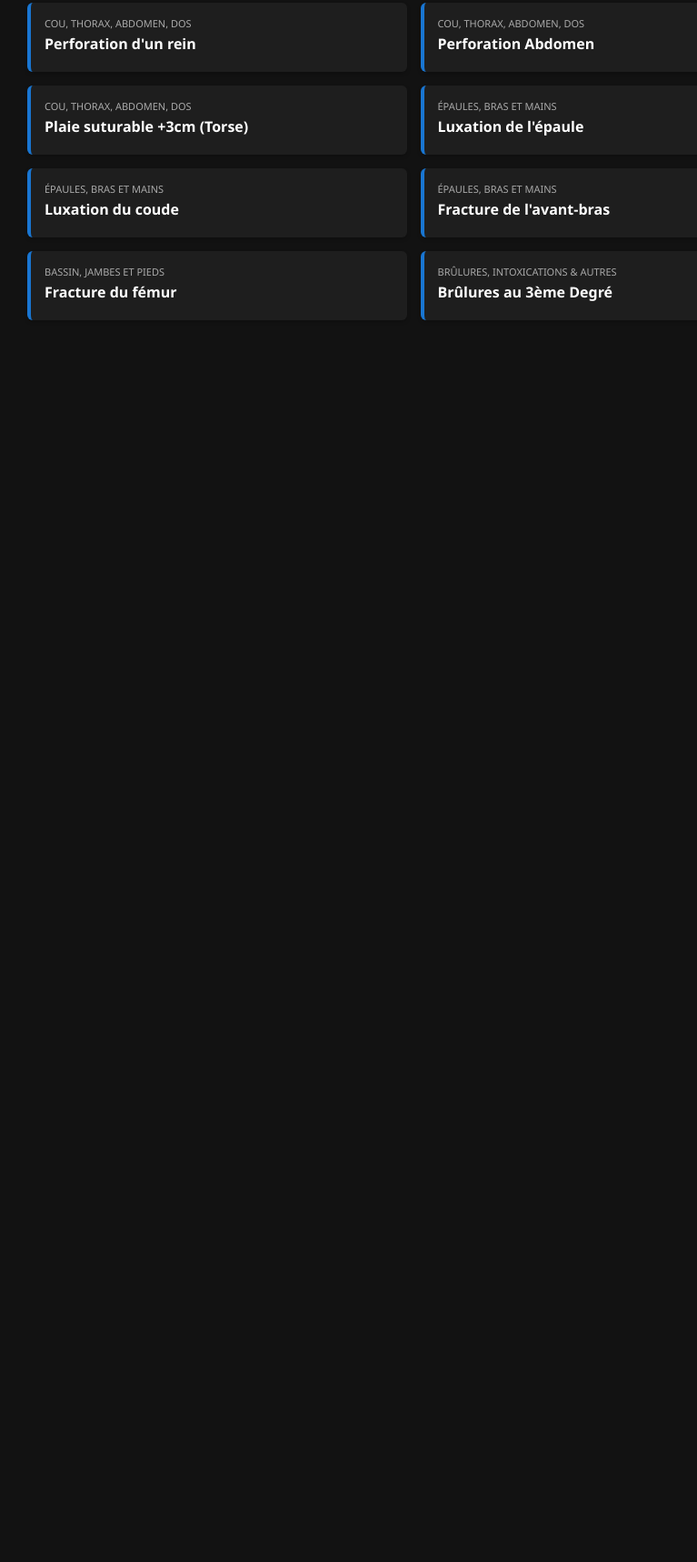
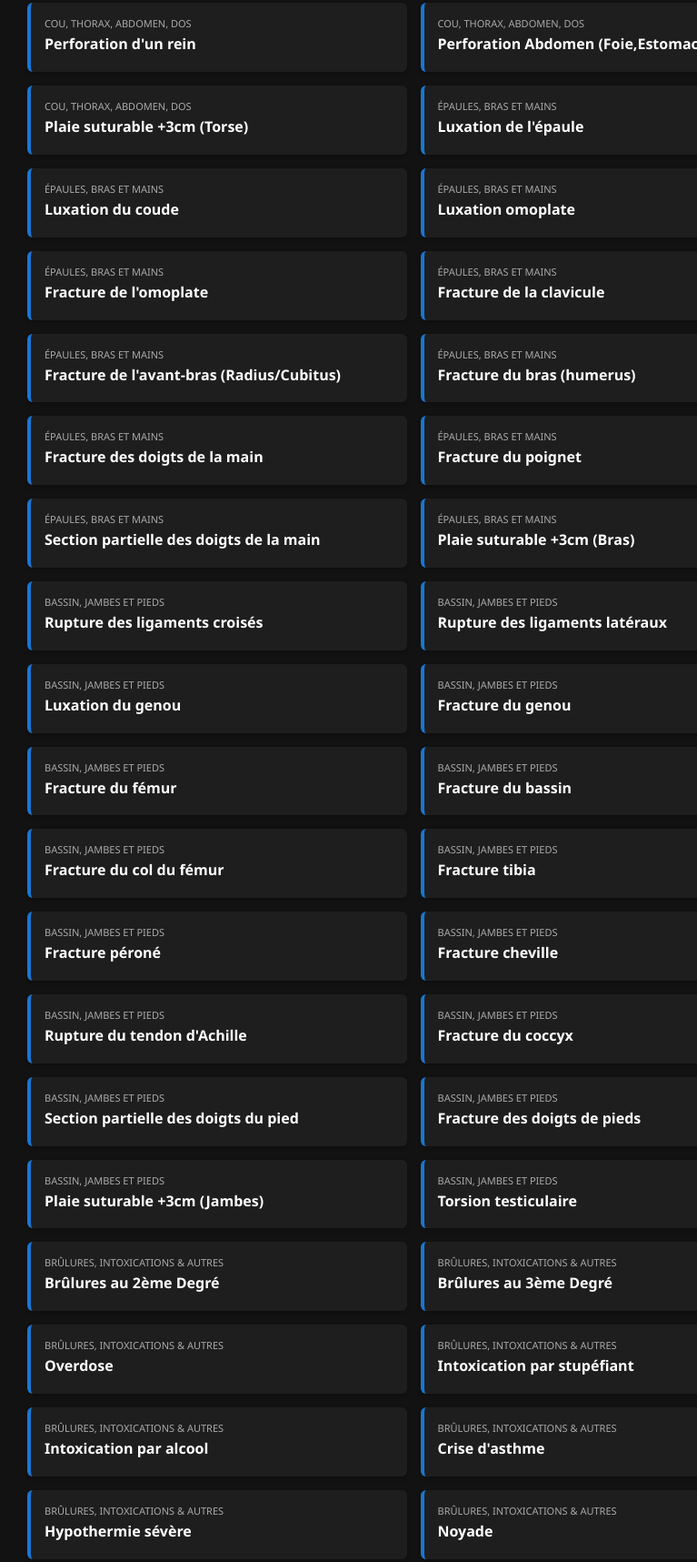
Before and after one commit to Jeniaa21/site-EMS, a plain HTML site: page index.html in a window 1280 px wide. Shown: the part 899-2616 px from the top of the page at 91% size, without its empty margins (0-767 px from the left). Before the commit the page ends 1281 px from the top, so only its background shows below. Drawn offline with Linux system fonts and the light colour scheme.

Commit message:
Update index.html

```diff
--- a/index.html
+++ b/index.html
@@ -89,14 +89,12 @@
         .card h3 { margin: 0 0 5px 0; color: white; font-size: 16px; line-height: 1.3;}
         .card .cat { font-size: 11px; color: #aaa; text-transform: uppercase; margin-bottom: 5px; }
 
-        /* Styles spécifiques à la facturation */
         .card .price { font-weight: bold; color: var(--accent); margin-top: 10px; font-size: 18px;}
         .qty-controls { display: flex; align-items: center; gap: 10px; margin-top: 10px; }
         .qty-btn { background: #444; border: none; color: white; border-radius: 4px; width: 30px; height: 30px; cursor: pointer; font-size: 18px; font-weight: bold;}
         .qty-btn:hover { background: var(--secondary); }
         .qty-val { font-size: 16px; font-weight: bold; width: 20px; text-align: center; }
 
-        /* Panneaux latéraux */
         .summary-panel {
             flex: 1; min-width: 300px; background-color: var(--card-bg);
             border-radius: 8px; padding: 20px; border-top: 5px solid var(--primary);
@@ -129,7 +127,6 @@
         ::-webkit-scrollbar-thumb { background: #555; border-radius: 4px; }
         ::-webkit-scrollbar-thumb:hover { background: var(--secondary); }
 
-        /* Pour cacher/afficher les vues */
         .hidden { display: none !important; }
 
     </style>
@@ -190,9 +187,10 @@
 
     <script>
         // ==========================================
-        // BASE DE DONNÉES : BLESSURES
+        // BASE DE DONNÉES COMPLÈTE : BLESSURES
         // ==========================================
         const blessures = [
+            // TÊTE
             { cat: "Tête", nom: "Hémorragie intracrânienne", repos: "1H", recup: "24H", traitement: "Acte neurochirurgical (ablation de l'hématome intracérébral)", avis: "Chirurgien" },
             { cat: "Tête", nom: "AVC", repos: "1H", recup: "12H", traitement: "Médicament anticoagulants", avis: "Pas d'avis spé." },
             { cat: "Tête", nom: "Commotion cérébrale", repos: "10 minutes", recup: "1H", traitement: "Repos complet + médicaments antalgiques", avis: "Pas d'avis spé." },
@@ -203,6 +201,8 @@
             { cat: "Tête", nom: "Plaie suturable +3cm (Tête)", repos: "/", recup: "/", traitement: "Suture + Antisepsie + bandage + antalgiques", avis: "Pas d'avis spé." },
             { cat: "Tête", nom: "Fracture du nez", repos: "/", recup: "/", traitement: "Remise en place du nez + Antalgiques", avis: "Pas d'avis spé." },
             { cat: "Tête", nom: "Perforation du tympan", repos: "10 minutes", recup: "1H", traitement: "Antibiotiques auriculaires ( gouttes ) + Antalgiques", avis: "Pas d'avis spé." },
+
+            // COU, THORAX, ABDOMEN, DOS
             { cat: "Cou, Thorax, Abdomen, Dos", nom: "Fracture cervicale", repos: "30 minutes", recup: "2H", traitement: "Acte chirurgical réparation de la vertèbre ( ciment médical ) + Attelle type corset + Antalgiques", avis: "Chir. + Kiné" },
             { cat: "Cou, Thorax, Abdomen, Dos", nom: "Fracture vertebres (dos)", repos: "30 minutes", recup: "2H", traitement: "Acte chirurgical réparation de la vertèbre ( ciment médical ) + Attelle type corset + Antalgiques", avis: "Chir. + kiné" },
             { cat: "Cou, Thorax, Abdomen, Dos", nom: "Fracture de côte", repos: "/", recup: "1H", traitement: "Prescription de médicaments antalgiques", avis: "Pas d'avis spé." },
@@ -210,18 +210,53 @@
             { cat: "Cou, Thorax, Abdomen, Dos", nom: "Perforation du poumon (Pneumothorax)", repos: "30 minutes", recup: "18H", traitement: "Acte chirurgicale (Suture du poumon) + repos complet + Antalgiques + Oxygène", avis: "Chirurgien" },
             { cat: "Cou, Thorax, Abdomen, Dos", nom: "Perforation de la râte", repos: "30 minutes", recup: "18H", traitement: "Ablation de la râte", avis: "Chirurgien" },
             { cat: "Cou, Thorax, Abdomen, Dos", nom: "Perforation d'un rein", repos: "30 minutes", recup: "18H", traitement: "Repos complet + sonde urinaire", avis: "Chirurgien" },
-            { cat: "Cou, Thorax, Abdomen, Dos", nom: "Perforation Abdomen", repos: "30 minutes", recup: "18H", traitement: "Repos complet + sonde naso-gastrique + Poche de stomie", avis: "Chirurgien" },
+            { cat: "Cou, Thorax, Abdomen, Dos", nom: "Perforation Abdomen (Foie,Estomac, Intestin)", repos: "30 minutes", recup: "18H", traitement: "Repos complet + sonde naso-gastrique + Poche de stomie", avis: "Chirurgien" },
             { cat: "Cou, Thorax, Abdomen, Dos", nom: "Plaie suturable +3cm (Torse)", repos: "/", recup: "1H", traitement: "Suture + Antisepsie + bandage + antalgiques", avis: "Pas d'avis spé." },
+
+            // EPAULES BRAS MAINS
             { cat: "Épaules, bras et mains", nom: "Luxation de l'épaule", repos: "/", recup: "30 minutes", traitement: "Remis en place de l'articulation + Attelle \"Dujarier\" + Antalgiques", avis: "Kinésithérapeute" },
             { cat: "Épaules, bras et mains", nom: "Luxation du coude", repos: "/", recup: "30 minutes", traitement: "Remise en place de l'articulation + Attelle \"Dujarier\" + Antalgiques", avis: "Kinésithérapeute" },
-            { cat: "Épaules, bras et mains", nom: "Fracture de l'avant-bras", repos: "/", recup: "1H", traitement: "Plâtre + Antalgiques", avis: "Kinésithérapeute" },
+            { cat: "Épaules, bras et mains", nom: "Luxation omoplate", repos: "/", recup: "30 minutes", traitement: "Remise en place de l'articulation + Attelle \"Dujarier\" + Antalgiques", avis: "Kinésithérapeute" },
+            { cat: "Épaules, bras et mains", nom: "Fracture de l'omoplate", repos: "/", recup: "1H", traitement: "Acte chirurgical : Pose d'une plaque pour refixer l'os + Antalgiques + Attelle \"Dujarier\"", avis: "Kinésithérapeute" },
+            { cat: "Épaules, bras et mains", nom: "Fracture de la clavicule", repos: "/", recup: "1H", traitement: "Acte chirurgical : Pose d'une plaque pour refixer l'os + Antalgiques + Attelle \"Dujarier\"", avis: "Kinésithérapeute" },
+            { cat: "Épaules, bras et mains", nom: "Fracture de l'avant-bras (Radius/Cubitus)", repos: "/", recup: "1H", traitement: "Plâtre + Antalgiques", avis: "Kinésithérapeute" },
+            { cat: "Épaules, bras et mains", nom: "Fracture du bras (humerus)", repos: "/", recup: "1H", traitement: "Plâtre + Antalgiques", avis: "Kinésithérapeute" },
+            { cat: "Épaules, bras et mains", nom: "Fracture des doigts de la main", repos: "/", recup: "/", traitement: "Attelle grenouille + Antalgiques", avis: "Pas d'avis spé." },
+            { cat: "Épaules, bras et mains", nom: "Fracture du poignet", repos: "/", recup: "1H", traitement: "Plâtre + Antalgiques", avis: "Kinésithérapeute" },
+            { cat: "Épaules, bras et mains", nom: "Section partielle des doigts de la main", repos: "30 minutes", recup: "2H", traitement: "Acte chirurgical : remise en place des doigts + suture + antiseptie + Attelle grenouille", avis: "Chir. + kiné" },
+            { cat: "Épaules, bras et mains", nom: "Plaie suturable +3cm (Bras)", repos: "/", recup: "30 minutes", traitement: "Suture + Antisepsie + bandage + antalgiques", avis: "Pas d'avis spé." },
+
+            // BASSIN JAMBES PIEDS
+            { cat: "Bassin, jambes et pieds", nom: "Rupture des ligaments croisés", repos: "10 minutes", recup: "1H", traitement: "Acte chirurgical : Suture des ligaments + Attelle de \"Zimmer\" + Antalgiques", avis: "Chir. + kiné" },
+            { cat: "Bassin, jambes et pieds", nom: "Rupture des ligaments latéraux", repos: "10 minutes", recup: "1H", traitement: "Acte chirurgical : Suture des ligaments + Attelle de \"Zimmer\" + Antalgiques", avis: "Chir. + kiné" },
+            { cat: "Bassin, jambes et pieds", nom: "Luxation du genou", repos: "/", recup: "30 minutes", traitement: "Remise en place de l'articulation + Attelle de \"Zimmer\" + Antalgiques", avis: "Kinésithérapeute" },
+            { cat: "Bassin, jambes et pieds", nom: "Fracture du genou", repos: "/", recup: "1H", traitement: "Acte chirurgical : Pose d'une plaque pour refixer l'os + Attelle de \"Zimmer\" + Antalgiques", avis: "Kinésithérapeute" },
             { cat: "Bassin, jambes et pieds", nom: "Fracture du fémur", repos: "30 minutes", recup: "4H", traitement: "Acte chirurgical : Mise en place d'un fixateur externe + Antalgiques", avis: "Chir. + kiné" },
-            { cat: "Brûlures, Intoxications & Autres", nom: "Brûlures au 3ème Degré", repos: "30 minutes", recup: "2H", traitement: "Greffe de peau + Pansement Tulegras + Antalgiques", avis: "Chirurgien esthétique" }
-        ]; // J'ai raccourci ici pour l'exemple mais tu as bien toutes les données en haut dans ton code ;)
-        // Tu peux remettre le tableau complet des blessures ici bien sûr.
+            { cat: "Bassin, jambes et pieds", nom: "Fracture du bassin", repos: "30 minutes", recup: "2H", traitement: "Acte chirugical : Pose d'une plaque pour refixer l'os + Antalgique + ceinture pelvienne", avis: "Chir. + kiné" },
+            { cat: "Bassin, jambes et pieds", nom: "Fracture du col du fémur", repos: "10 minutes", recup: "1H", traitement: "Acte chirurgical : Pose d'une prothèse de hanche + Antalgique", avis: "Chir. + kiné" },
+            { cat: "Bassin, jambes et pieds", nom: "Fracture tibia", repos: "/", recup: "1H", traitement: "Plâtre + Antalgiques", avis: "Kinésithérapeute" },
+            { cat: "Bassin, jambes et pieds", nom: "Fracture péroné", repos: "/", recup: "1H", traitement: "Plâtre + Antalgiques", avis: "Kinésithérapeute" },
+            { cat: "Bassin, jambes et pieds", nom: "Fracture cheville", repos: "/", recup: "1H", traitement: "Plâtre + Antalgiques", avis: "Kinésithérapeute" },
+            { cat: "Bassin, jambes et pieds", nom: "Rupture du tendon d'Achille", repos: "/", recup: "30 minutes", traitement: "Acte chirurgical : Suture du tendon + Antalgiques", avis: "Chir. + kiné" },
+            { cat: "Bassin, jambes et pieds", nom: "Fracture du coccyx", repos: "30 minutes", recup: "1H", traitement: "Acte chirurgical : Pose d'une plaque pour refixer l'os + Antalgiques", avis: "Chir. + kiné" },
+            { cat: "Bassin, jambes et pieds", nom: "Section partielle des doigts du pied", repos: "30 minutes", recup: "2H", traitement: "Acte chirurgical : remise en place des doigts + suture + antiseptie + Attelle grenouille", avis: "Chirurgien" },
+            { cat: "Bassin, jambes et pieds", nom: "Fracture des doigts de pieds", repos: "/", recup: "/", traitement: "Antalgiques", avis: "Pas d'avis spé." },
+            { cat: "Bassin, jambes et pieds", nom: "Plaie suturable +3cm (Jambes)", repos: "/", recup: "30 minutes", traitement: "Suture + Antisepsie + bandage + antalgiques", avis: "Pas d'avis spé." },
+            { cat: "Bassin, jambes et pieds", nom: "Torsion testiculaire", repos: "15 minutes", recup: "1H", traitement: "Acte chirurgical : Remettre la testicule à l'endroit", avis: "Chirurgien" },
+
+            // BRULURES INTOXICATIONS
+            { cat: "Brûlures, Intoxications & Autres", nom: "Brûlures au 2ème Degré", repos: "15 minutes", recup: "30 minutes", traitement: "Pansement \"tulegras\" + anti-inflammatoires + Antalgiques", avis: "Chirurgien esthétique" },
+            { cat: "Brûlures, Intoxications & Autres", nom: "Brûlures au 3ème Degré", repos: "30 minutes", recup: "2H", traitement: "Greffe de peau + Pansement Tulegras + Antalgiques", avis: "Chirurgien esthétique" },
+            { cat: "Brûlures, Intoxications & Autres", nom: "Overdose", repos: "30 minutes", recup: "3H", traitement: "Seringue de \"Naloxone\"", avis: "Psychologue" },
+            { cat: "Brûlures, Intoxications & Autres", nom: "Intoxication par stupéfiant", repos: "15 minutes", recup: "1H", traitement: "Perfusion d'hydratation (NACL)", avis: "Psychologue" },
+            { cat: "Brûlures, Intoxications & Autres", nom: "Intoxication par alcool", repos: "15 minutes", recup: "1H", traitement: "Perfusion d'hydratation (NACL)", avis: "Psychologue" },
+            { cat: "Brûlures, Intoxications & Autres", nom: "Crise d'asthme", repos: "15 minutes", recup: "1H", traitement: "Oxygène + bronchodilatateur", avis: "Pas d'avis spé." },
+            { cat: "Brûlures, Intoxications & Autres", nom: "Hypothermie sévère", repos: "20 minutes", recup: "/", traitement: "Réchauffage", avis: "Pas d'avis spé." },
+            { cat: "Brûlures, Intoxications & Autres", nom: "Noyade", repos: "/", recup: "30 minutes", traitement: "Réchauffage + Oxygène", avis: "Pas d'avis spé." }
+        ];
 
         // ==========================================
-        // BASE DE DONNÉES : FACTURATION
+        // BASE DE DONNÉES COMPLÈTE : FACTURATION
         // ==========================================
         const facturation = [
             // SOINS DE SUITE ET RÉANIMATIONS
@@ -281,11 +316,11 @@
             { cat: "Autres", nom: "UV", prix: 50000 },
             { cat: "Autres", nom: "Chirurgie Esthétique (petit)", prix: 30000 },
             { cat: "Autres", nom: "Chirurgie Esthétique (moyen)", prix: 45000 },
-            { cat: "Autres", nom: "Chirurgie Esthétique (gros)", prix: 90000 },
+            { cat: "Autres", nom: "Chirurgie Esthétique (gros)", prix: 90000 }
         ];
 
         let patientInjuries = [];
-        let patientBill = {}; // Stocke sous forme { "Nom Acte": quantité }
+        let patientBill = {};
 
         // ==========================================
         // GESTION DES ONGLETS
@@ -390,7 +425,7 @@
         }
 
         function changeQty(nomActe, delta, event) {
-            event.stopPropagation(); // Évite que le clic déclenche d'autres actions sur la carte
+            event.stopPropagation();
             if (!patientBill[nomActe]) patientBill[nomActe] = 0;
             patientBill[nomActe] += delta;
 
```
